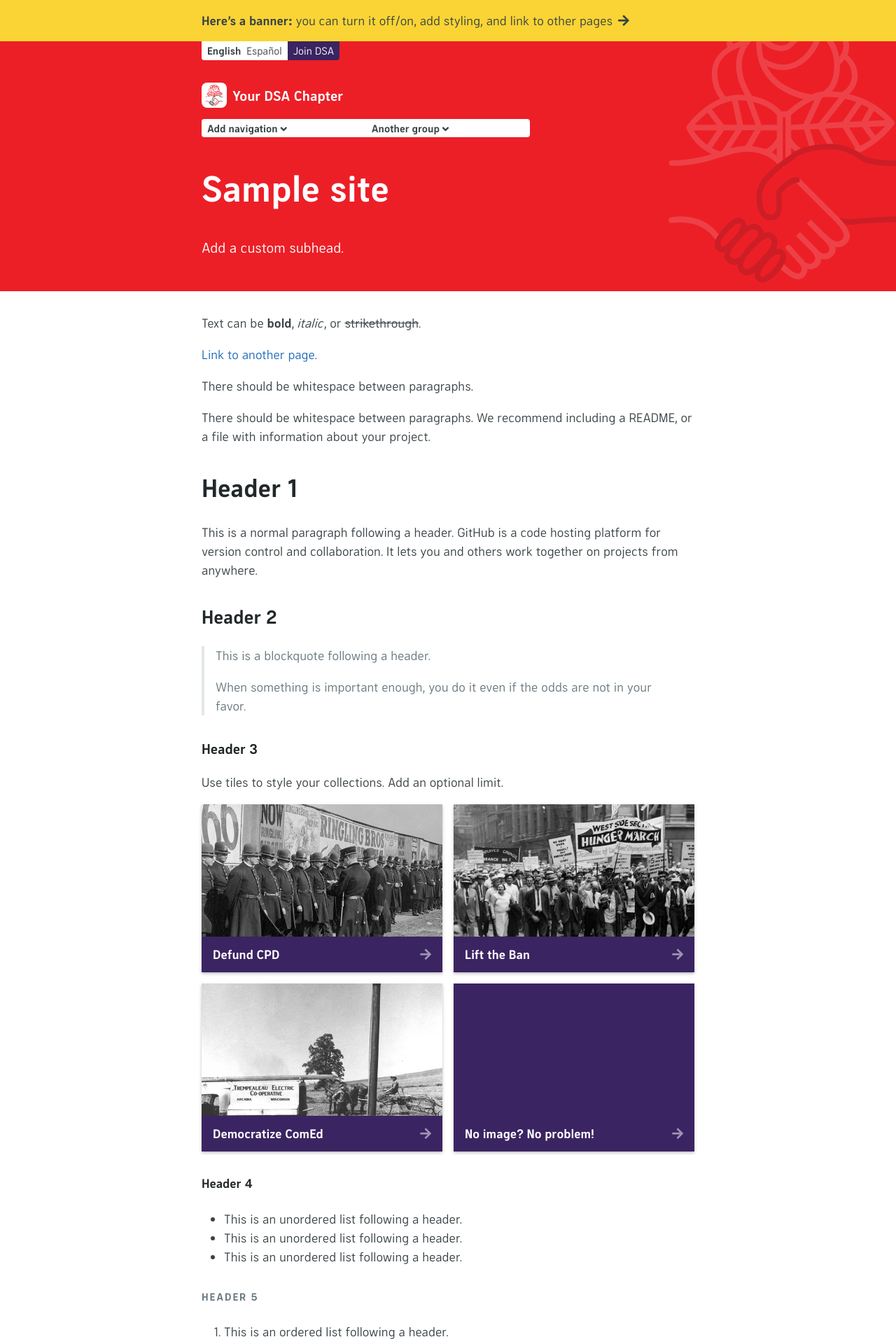
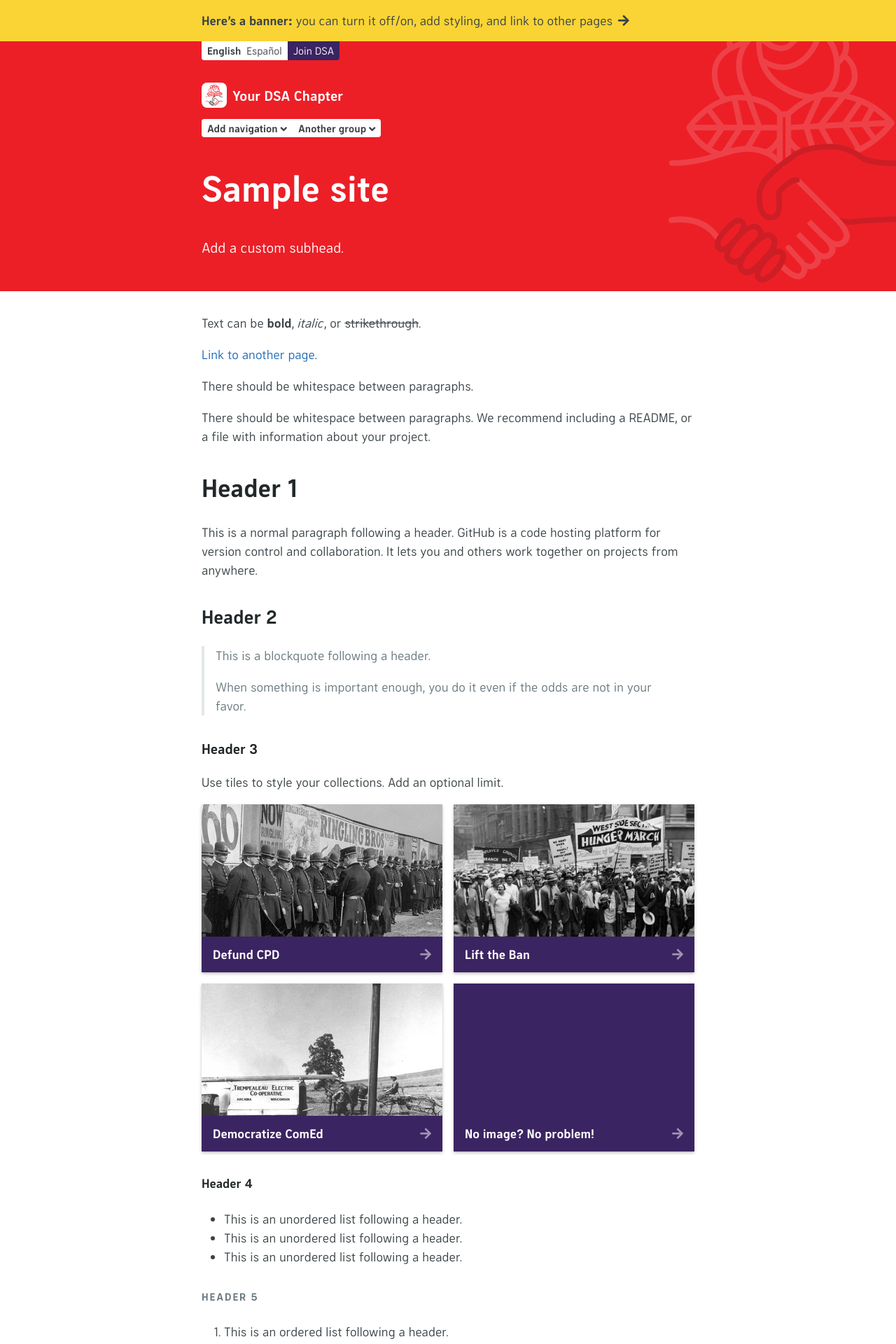
Before and after one commit to ChicagoDSA/haymarket, a Jekyll site: the page built from _homepage/en/index.md, in a window 1280 px wide. Shown: the top 1920 px of the page at 70% size. Built offline with Jekyll 4.4.1, drawn with Linux system fonts in a browser that asks for light colours; nearby versions of some CDN libraries; some web fonts are replaced; our own code applies the rules of GitHub Pages for plain Markdown files; library files that are not in the unit come from our copies; the repository's description, which GitHub fills in, is left out.

Commit message:
more fixes

```diff
--- a/_sass/jekyll-theme-haymarket.scss
+++ b/_sass/jekyll-theme-haymarket.scss
@@ -553,6 +553,7 @@ a,
 				.desktop-menu-group {
 					display: table-cell;
 					position: relative;
+					float: left;
 
 					i {
 						vertical-align: text-bottom;
@@ -560,7 +561,6 @@ a,
 
 					.desktop-menu-header {
 						float: left;
-						width: 100%;
 						padding: .125rem .5rem;
 						white-space: nowrap;
 						text-overflow: ellipsis;
```
